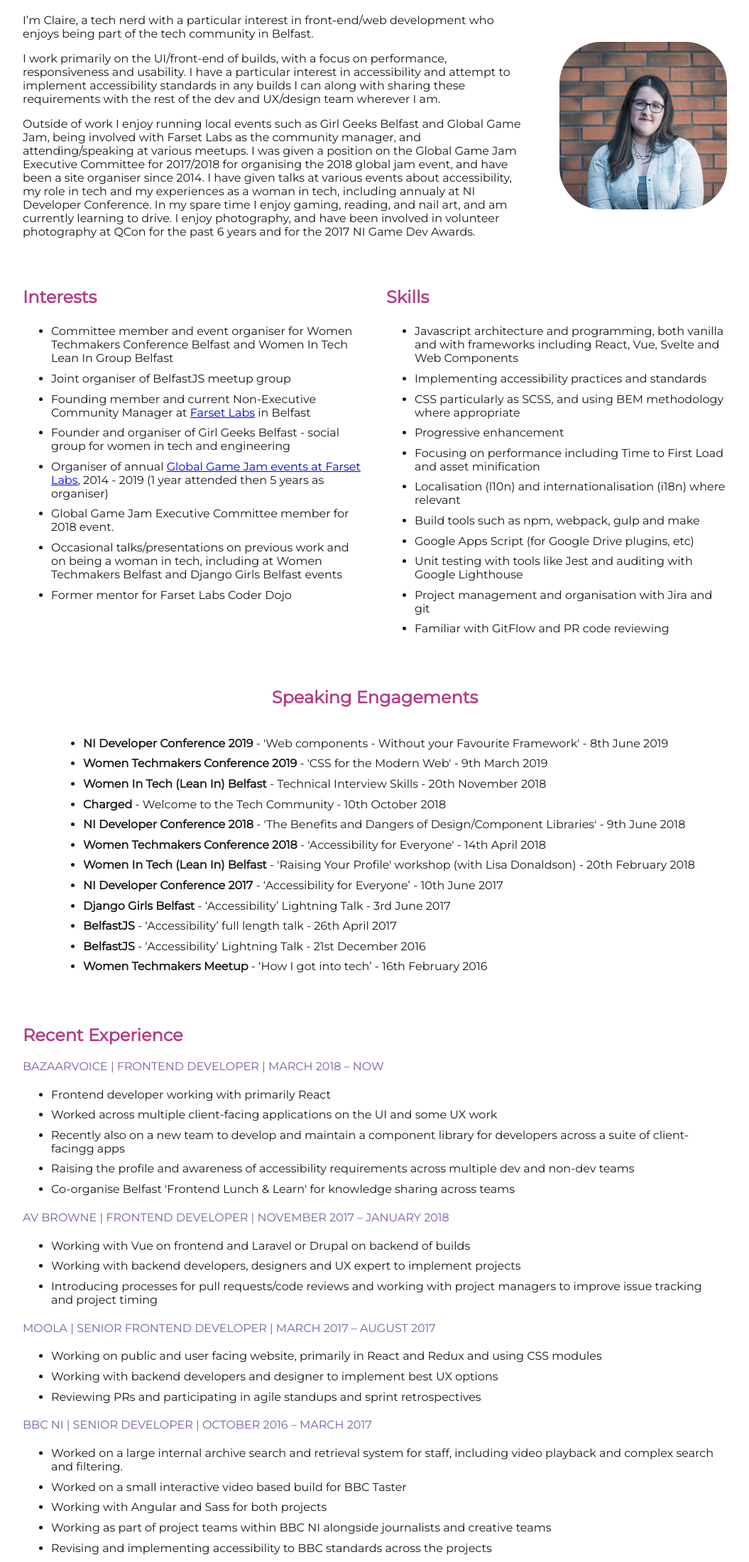
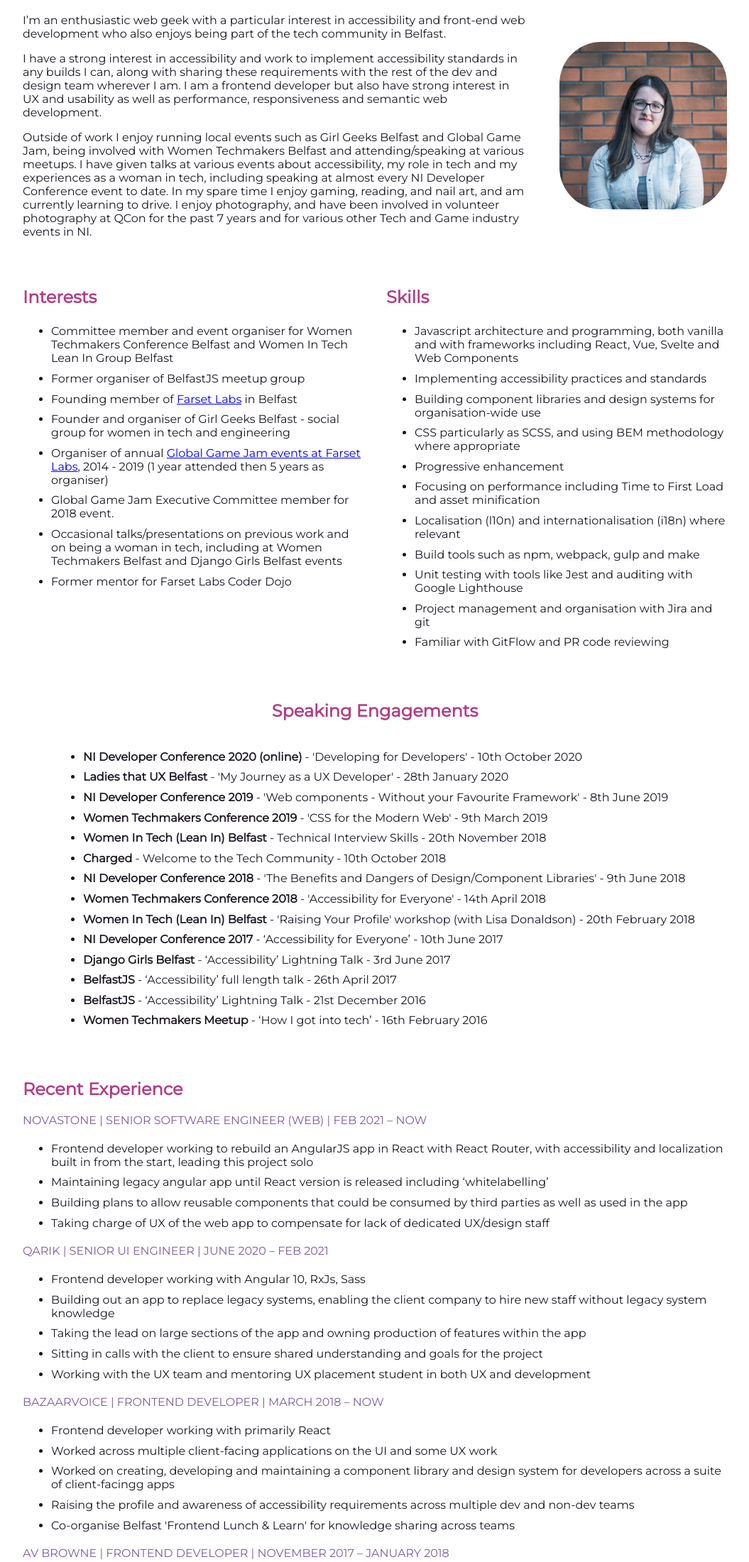
Before and after one commit to clairebones/clairebones.github.io, a website: page index.html in a window 1280 px wide. Shown: the part 338-2539 px from the top of the page at 71% size, without its empty margins (112-1167 px from the left). Drawn offline with Linux system fonts and the light colour scheme.

Commit message:
Adding most recent experience and speaking engagements

```diff
--- a/index.html
+++ b/index.html
@@ -28,11 +28,18 @@
             <h2 id="about" class="section-title">About</h2>
             <div class="about-content">
                 <div class="content about-description">
-                    <p>I’m Claire, a tech nerd with a particular interest in front-end/web development who enjoys being part of the tech community in Belfast.</p>
+                    <p>I’m an enthusiastic web geek with a particular interest in accessibility and front-end web development
+                        who also enjoys being part of the tech community in Belfast.</p>
 
-                    <p>I work primarily on the UI/front-end of builds, with a focus on performance, responsiveness and usability.  I have a particular interest in accessibility and attempt to implement accessibility standards in any builds I can along with sharing these requirements with the rest of the dev and UX/design team wherever I am. </p>
+                    <p>I have a strong interest in accessibility and work to implement accessibility standards in any builds I can,
+                        along with sharing these requirements with the rest of the dev and design team wherever I am. I am a frontend
+                        developer but also have strong interest in UX and usability as well as performance, responsiveness and semantic web development.</p>
 
-                    <p>Outside of work I enjoy running local events such as Girl Geeks Belfast and Global Game Jam, being involved with Farset Labs as the community manager, and attending/speaking at various meetups. I was given a position on the Global Game Jam Executive Committee for 2017/2018 for organising the 2018 global jam event, and have been a site organiser since 2014. I have given talks at various events about accessibility, my role in tech and my experiences as a woman in tech, including annualy at NI Developer Conference. In my spare time I enjoy gaming, reading, and nail art, and am currently learning to drive. I enjoy photography, and have been involved in  volunteer photography at QCon for the past 6 years and for the 2017 NI Game Dev Awards.</p>
+                    <p>Outside of work I enjoy running local events such as Girl Geeks Belfast and Global Game Jam, being involved with
+                        Women Techmakers Belfast and attending/speaking at various meetups. I have given talks at various events about accessibility,
+                        my role in tech and my experiences as a woman in tech, including speaking at almost every NI Developer Conference event to date.
+                        In my spare time I enjoy gaming, reading, and nail art, and am currently learning to drive. I enjoy photography, and have been
+                        involved in volunteer photography at QCon for the past 7 years and for various other Tech and Game industry events in NI.</p>
                 </div>
                 <div class="photo about-photo">
                     <img class="photo photo-claire" src="build/assets/img/claire.jpg" alt="Photo of Claire">
@@ -45,8 +52,8 @@
                 <div class="content interests-content">
                     <ul>
                         <li>Committee member and event organiser for Women Techmakers Conference Belfast and Women In Tech Lean In Group Belfast</li>
-                        <li>Joint organiser of BelfastJS meetup group</li>
-                        <li>Founding member and current Non-Executive Community Manager at <a href="http://www.farsetlabs.org.uk/">Farset Labs</a> in Belfast</li>
+                        <li>Former organiser of BelfastJS meetup group</li>
+                        <li>Founding member of <a href="http://www.farsetlabs.org.uk/">Farset Labs</a> in Belfast</li>
                         <li>Founder and organiser of Girl Geeks Belfast - social group for women in tech and engineering</li>
                         <li>Organiser of annual <a href="http://globalgamejam.org/2019/jam-sites/farset-labs">Global Game Jam events at Farset Labs</a>, 2014 - 2019 (1 year attended then 5 years as organiser)</li>
                         <li>Global Game Jam Executive Committee member for 2018 event.</li>
@@ -61,12 +68,12 @@
                     <ul>
                         <li>Javascript architecture and programming, both vanilla and with frameworks including React, Vue, Svelte and Web Components</li>
                         <li>Implementing accessibility practices and standards</li>
+                        <li>Building component libraries and design systems for organisation-wide use</li>
                         <li>CSS particularly as SCSS, and using BEM methodology where appropriate</li>
                         <li>Progressive enhancement</li>
                         <li>Focusing on performance including Time to First Load and asset minification</li>
                         <li>Localisation (l10n) and internationalisation (i18n) where relevant</li>
                         <li>Build tools such as npm, webpack, gulp and make</li>
-                        <li>Google Apps Script (for Google Drive plugins, etc)</li>
                         <li>Unit testing with tools like Jest and auditing with Google Lighthouse</li>
                         <li>Project management and organisation with Jira and git</li>
                         <li>Familiar with GitFlow and PR code reviewing</li>
@@ -79,6 +86,8 @@
             <h2 id="speaking" class="section-title">Speaking Engagements</h2>
             <div class="speaking">
                 <ul>
+                    <li><b>NI Developer Conference 2020 (online)</b> - 'Developing for Developers' - 10th October 2020</li>
+                    <li><b>Ladies that UX Belfast</b> - 'My Journey as a UX Developer' - 28th January 2020</li>
                     <li><b>NI Developer Conference 2019</b> - 'Web components - Without your Favourite Framework' - 8th June 2019</li>
                     <li><b>Women Techmakers Conference 2019</b> - 'CSS for the Modern Web' - 9th March 2019</li>
                     <li><b>Women In Tech (Lean In) Belfast</b> - Technical Interview Skills - 20th November 2018</li>
@@ -97,6 +106,38 @@
 
         <div class="section section-experience">
             <h2 id="experience" class="section-title">Recent Experience</h2>
+            <div class="experience experience-ns">
+                <div class="experience-details">
+                    <span class="experience-detail experience-detail-bv">Novastone</span>
+                    <span class="experience-detail">| Senior Software Engineer (Web) </span>
+                    <span class="experience-detail">| Feb 2021 – now</span>
+                </div>
+                <div class="experience-summary">
+                    <ul>
+                        <li>Frontend developer working to rebuild an AngularJS app in React with React Router, with accessibility and localization built in from the start, leading this project solo</li>
+                        <li>Maintaining legacy angular app until React version is released including ‘whitelabelling’</li>
+                        <li>Building plans to allow reusable components that could be consumed by third parties as well as used in the app</li>
+                        <li>Taking charge of UX of the web app to compensate for lack of dedicated UX/design staff</li>
+                    </ul>
+                </div>
+            </div>
+            <div class="experience experience-qarik">
+                <div class="experience-details">
+                    <span class="experience-detail experience-detail-bv">Qarik</span>
+                    <span class="experience-detail">| Senior UI Engineer </span>
+                    <span class="experience-detail">| June 2020 – Feb 2021</span>
+                </div>
+                <div class="experience-summary">
+                    <ul>
+                        <li>Frontend developer working with Angular 10, RxJs, Sass</li>
+                        <li>Building out an app to replace legacy systems, enabling the client company to hire new staff without legacy system knowledge</li>
+                        <li>Taking the lead on large sections of the app and owning production of features within the app</li>
+                        <li>Sitting in calls with the client to ensure shared understanding and goals for the project</li>
+                        <li>Working with the UX team and mentoring UX placement student in both UX and development</li>
+
+                    </ul>
+                </div>
+            </div>
             <div class="experience experience-bv">
                 <div class="experience-details">
                     <span class="experience-detail experience-detail-bv">Bazaarvoice</span>
@@ -107,7 +148,7 @@
                     <ul>
                         <li>Frontend developer working with primarily React</li>
                         <li>Worked across multiple client-facing applications on the UI and some UX work</li>
-                        <li>Recently also on a new team to develop and maintain a component library  for developers across a suite of client-facingg apps</li>
+                        <li>Worked on creating, developing and maintaining a component library and design system for developers across a suite of client-facingg apps</li>
                         <li>Raising the profile and awareness of accessibility requirements across multiple dev and non-dev teams</li>
                         <li>Co-organise Belfast 'Frontend Lunch & Learn' for knowledge sharing across teams</li>
                     </ul>
```
